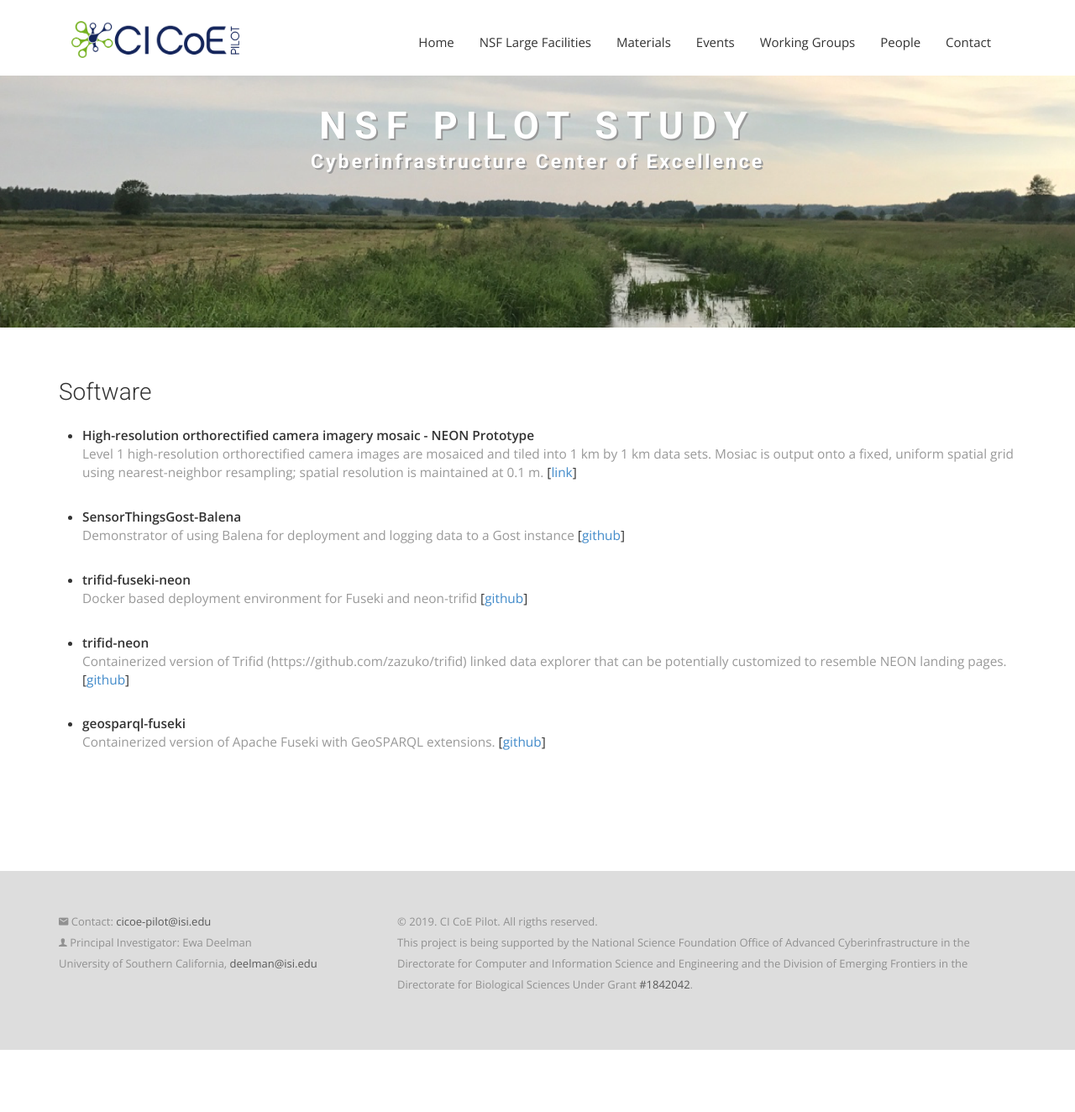
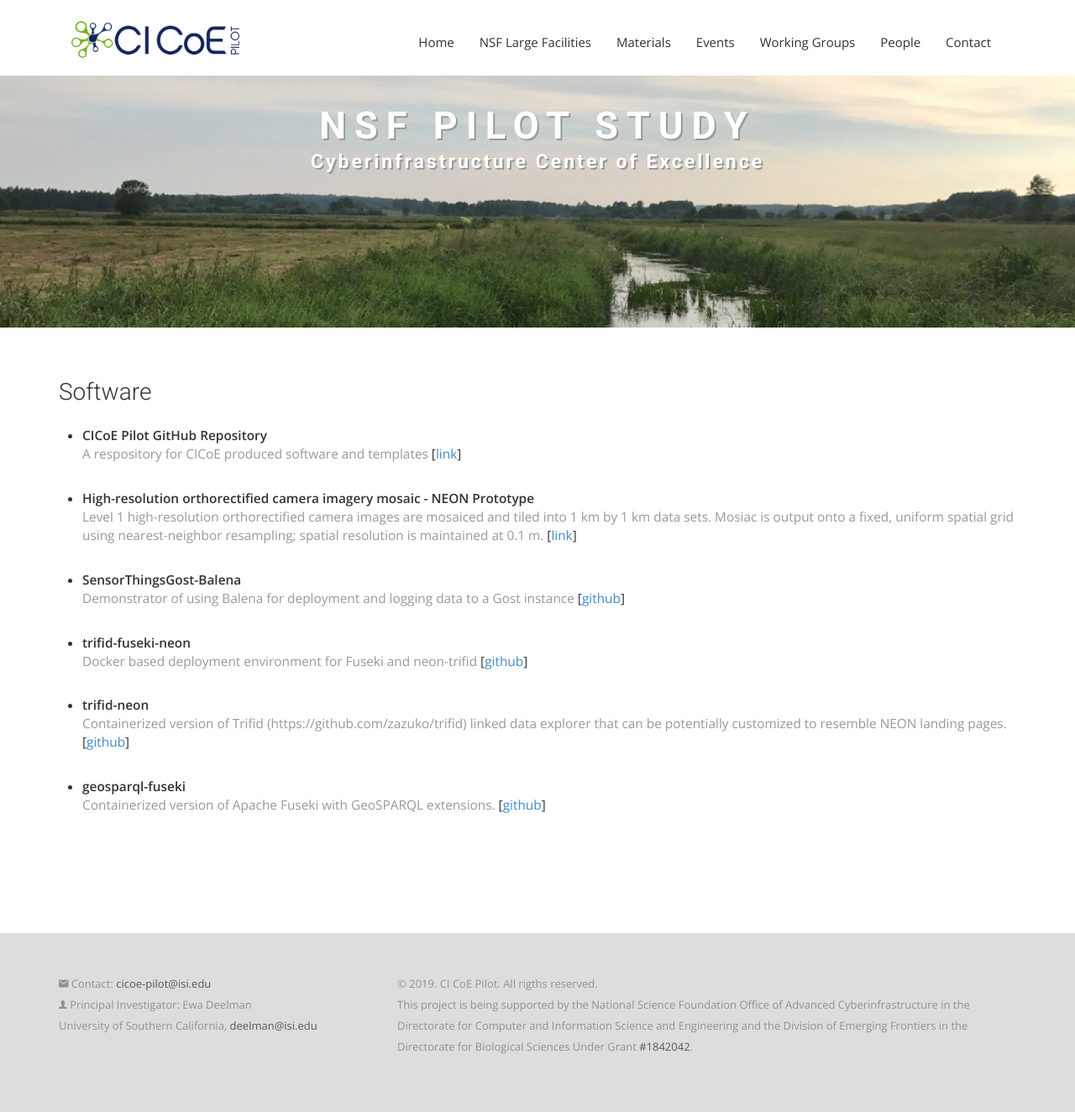
Before and after one commit to cicoe/cicoe.github.io, a Jekyll site: the page built from software.html, in a window 1280 px wide. Shown: the whole page at 84% size. Built offline with Jekyll 4.4.1, drawn with Linux system fonts in a browser that asks for light colours; nearby versions of some CDN libraries; some web fonts are replaced; before the commit the page ends 1250 px from its top, so only the background shows below that.

Commit message:
Added CICoE git repo

```diff
--- a/_data/software.yml
+++ b/_data/software.yml
@@ -1,3 +1,8 @@
+
+- title: "CICoE Pilot GitHub Repository"
+  desc: "A respository for CICoE produced software and templates"
+  link: "https://github.com/cicoe"
+  working_group: ""
 
 - title: "High-resolution orthorectified camera imagery mosaic - NEON Prototype"
   desc: "Level 1 high-resolution orthorectified camera images are mosaiced and tiled into 1 km by 1 km data sets. Mosiac is output onto a fixed, uniform spatial grid using nearest-neighbor resampling; spatial resolution is maintained at 0.1 m."
```
